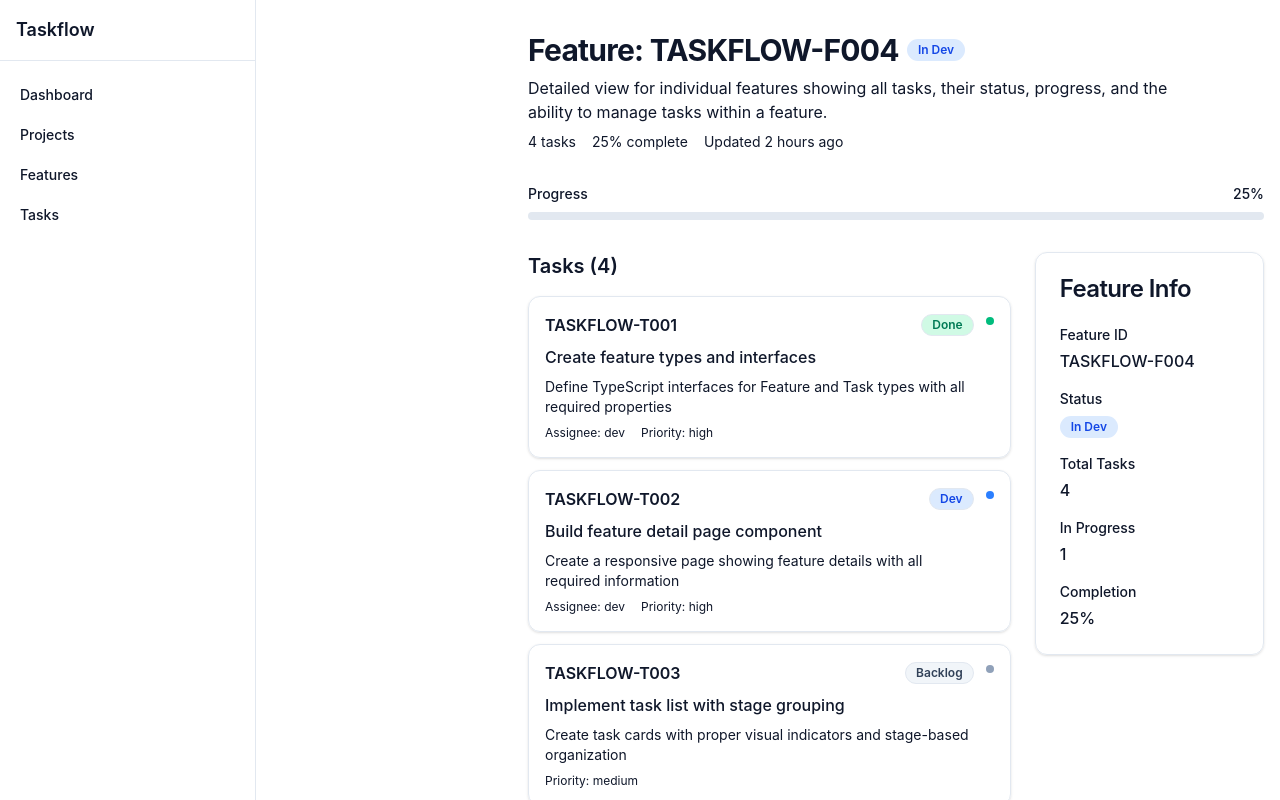
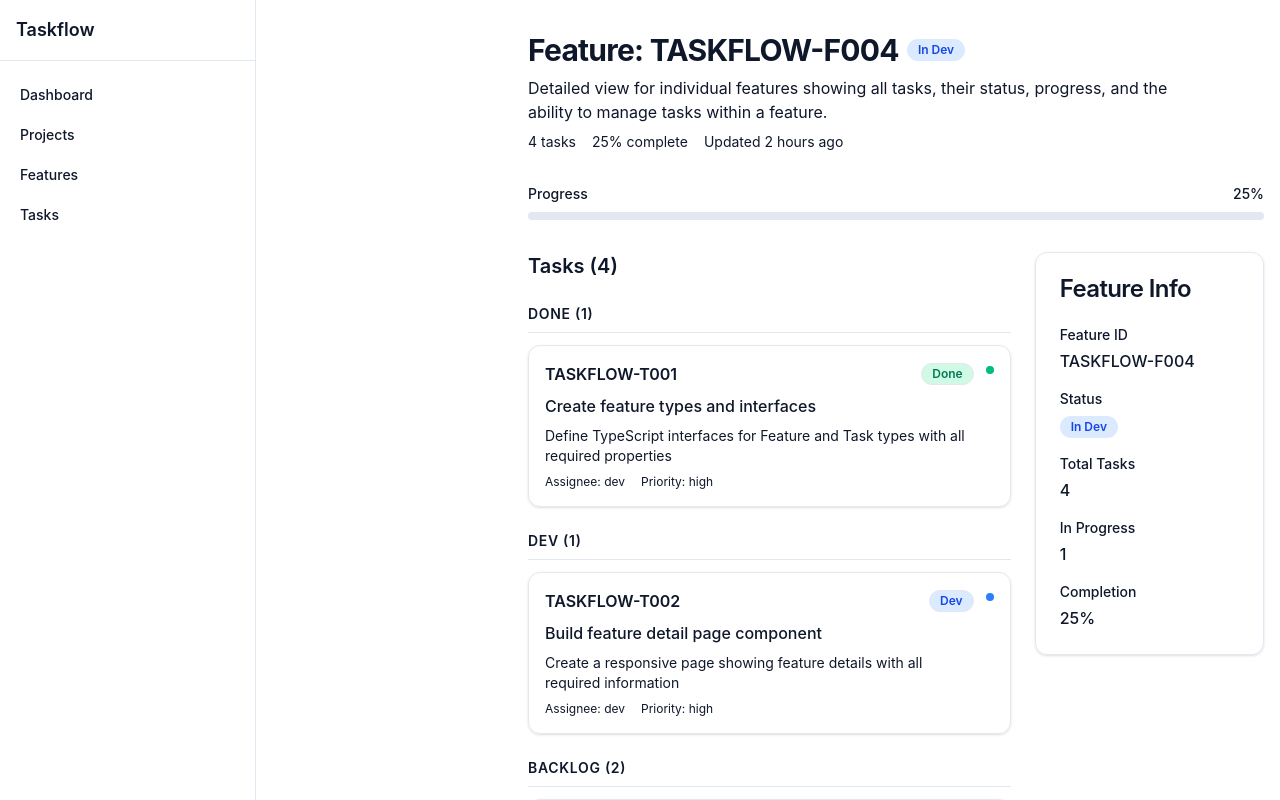
Before and after one commit to kolawilk/taskflow-web, a React (Vite) app: page /features/1 in a window 1280 px wide. Shown: the top 800 px of the page. Built offline with nearby package versions, Linux system fonts and the light colour scheme.

Commit message:
TASKFLOW-F004-T01: Group tasks by stage (iteration 1)

```diff
--- a/src/components/ui/feature/feature-detail-page.tsx
+++ b/src/components/ui/feature/feature-detail-page.tsx
@@ -75,11 +75,28 @@ const TASK_STAGE_CONFIG: Record<Task['stage'], { label: string; color: string }>
   done: { label: 'Done', color: 'bg-emerald-100 text-emerald-700 dark:bg-emerald-900/30 dark:text-emerald-400' },
 }
 
+// Group tasks by stage
+function groupTasksByStage(tasks: Task[]): Record<Task['stage'], Task[]> {
+  const grouped: Record<Task['stage'], Task[]> = {
+    backlog: [],
+    dev: [],
+    review: [],
+    'pm-check': [],
+    done: [],
+  }
+  tasks.forEach(task => {
+    grouped[task.stage].push(task)
+  })
+  return grouped
+}
+
 export function FeatureDetailPage() {
   const navigate = useNavigate()
   const [loading, setLoading] = useState(true)
 
-  const progress = Math.round((MOCK_TASKS.filter(t => t.stage === 'done').length / MOCK_TASKS.length) * 100)
+  const groupedTasks = groupTasksByStage(MOCK_TASKS)
+  const doneCount = groupedTasks.done.length
+  const progress = Math.round((doneCount / MOCK_TASKS.length) * 100)
 
   useEffect(() => {
     const timer = setTimeout(() => setLoading(false), 500)
@@ -107,6 +124,46 @@ export function FeatureDetailPage() {
       case 'done':
         return <div className="h-2 w-2 rounded-full bg-emerald-500" />
     }
+  }
+
+  // Render tasks grouped by stage
+  const renderTasksByStage = (stage: Task['stage'], tasks: Task[]) => {
+    if (tasks.length === 0) return null
+
+    return (
+      <div key={stage} className="space-y-3">
+        <h4 className="text-sm font-semibold uppercase tracking-wider text-muted-foreground pb-2 border-b border-border">
+          {TASK_STAGE_CONFIG[stage].label} ({tasks.length})
+        </h4>
+        {tasks.map((task) => (
+          <Card
+            key={task.id}
+            className="hover:shadow-md transition-shadow cursor-pointer"
+            onClick={() => navigate(`/tasks/${task.id}`)}
+          >
+            <CardContent className="p-4">
+              <div className="flex items-start gap-3">
+                <div className="flex-1">
+                  <div className="flex items-center justify-between mb-2">
+                    <span className="font-semibold text-primary">{task.id}</span>
+                    <Badge variant="outline" className={TASK_STAGE_CONFIG[task.stage].color}>
+                      {TASK_STAGE_CONFIG[task.stage].label}
+                    </Badge>
+                  </div>
+                  <h4 className="font-medium mb-2">{task.title}</h4>
+                  <p className="text-sm text-muted-foreground line-clamp-2 mb-2">{task.description}</p>
+                  <div className="flex items-center gap-4 text-xs text-muted-foreground">
+                    {task.assignedAgent && <span>Assignee: {task.assignedAgent}</span>}
+                    {task.priority && <span>Priority: {task.priority}</span>}
+                  </div>
+                </div>
+                <div className="mt-1">{getStageIcon(task.stage)}</div>
+              </div>
+            </CardContent>
+          </Card>
+        ))}
+      </div>
+    )
   }
 
   return (
@@ -141,38 +198,15 @@ export function FeatureDetailPage() {
       </div>
 
       <div className="grid gap-6 lg:grid-cols-3">
-        {/* Task List */}
-        <div className="lg:col-span-2 space-y-4">
+        {/* Task List - Grouped by Stage */}
+        <div className="lg:col-span-2 space-y-6">
           <h3 className="text-xl font-semibold">Tasks ({MOCK_TASKS.length})</h3>
-          <div className="space-y-3">
-            {MOCK_TASKS.map((task) => (
-              <Card
-                key={task.id}
-                className="hover:shadow-md transition-shadow cursor-pointer"
-                onClick={() => navigate(`/tasks/${task.id}`)}
-              >
-                <CardContent className="p-4">
-                  <div className="flex items-start gap-3">
-                    <div className="flex-1">
-                      <div className="flex items-center justify-between mb-2">
-                        <span className="font-semibold text-primary">{task.id}</span>
-                        <Badge variant="outline" className={TASK_STAGE_CONFIG[task.stage].color}>
-                          {TASK_STAGE_CONFIG[task.stage].label}
-                        </Badge>
-                      </div>
-                      <h4 className="font-medium mb-2">{task.title}</h4>
-                      <p className="text-sm text-muted-foreground line-clamp-2 mb-2">{task.description}</p>
-                      <div className="flex items-center gap-4 text-xs text-muted-foreground">
-                        {task.assignedAgent && <span>Assignee: {task.assignedAgent}</span>}
-                        {task.priority && <span>Priority: {task.priority}</span>}
-                      </div>
-                    </div>
-                    <div className="mt-1">{getStageIcon(task.stage)}</div>
-                  </div>
-                </CardContent>
-              </Card>
-            ))}
-          </div>
+
+          {renderTasksByStage('done', groupedTasks.done)}
+          {renderTasksByStage('pm-check', groupedTasks['pm-check'])}
+          {renderTasksByStage('review', groupedTasks.review)}
+          {renderTasksByStage('dev', groupedTasks.dev)}
+          {renderTasksByStage('backlog', groupedTasks.backlog)}
         </div>
 
         {/* Feature Info Sidebar */}
```
